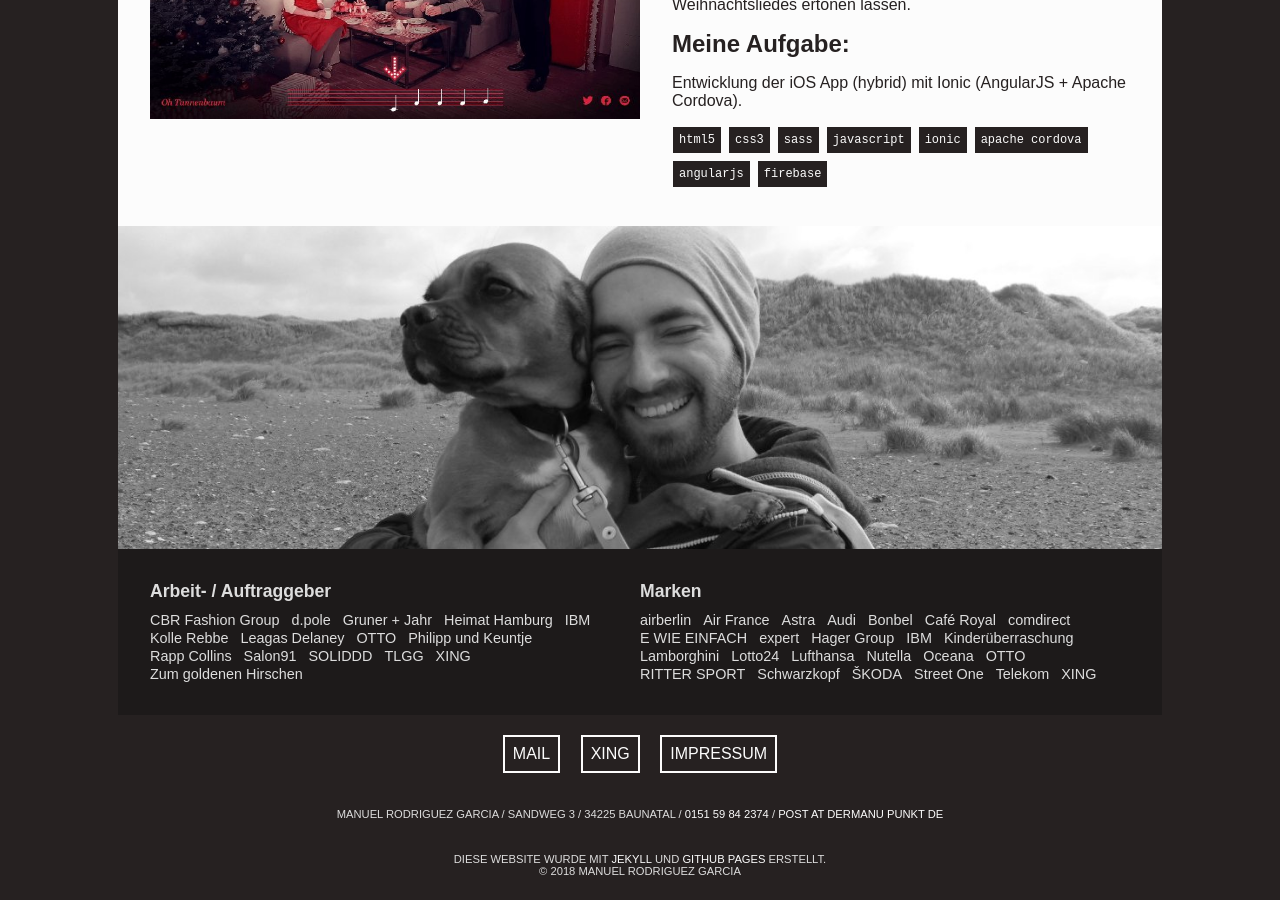
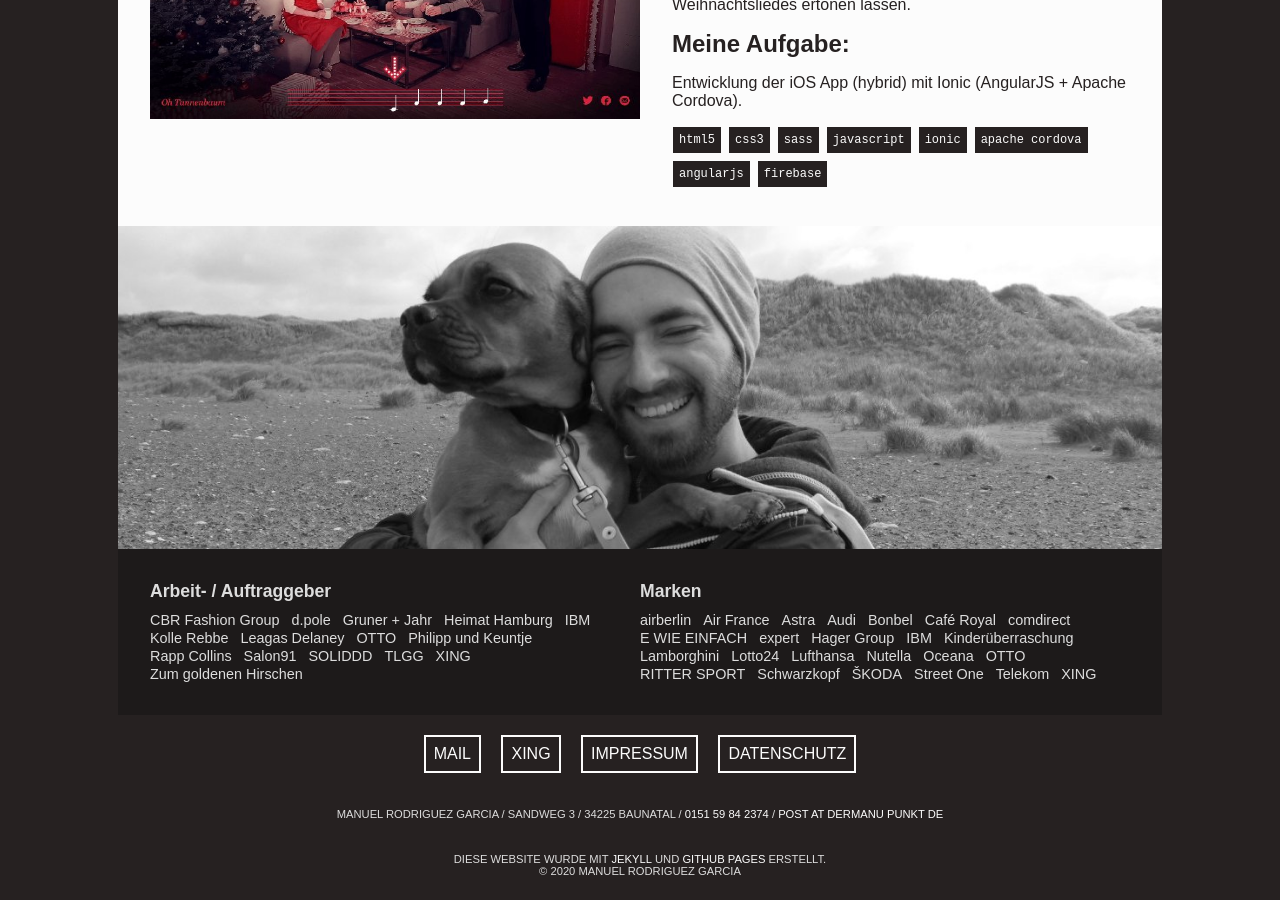
Before and after one commit to manurg/manurg.github.io, a Jekyll site: the page built from index.html, in a window 1280 px wide and 900 px high, scrolled down 7029 px. Built offline with Jekyll 4.4.1, drawn with Linux system fonts in a browser that asks for light colours; some web fonts are replaced.

Commit message:
update footer

```diff
--- a/_includes/footer.html
+++ b/_includes/footer.html
@@ -3,6 +3,7 @@
     <a class="button" href="javascript:window.location.href='mailto:'+['post','dermanu.de'].join('@')">Mail</a>
     <a class="button" href="https://www.xing.com/profile/Manuel_Rodriguez3" target="_blank">Xing</a>
     <a class="button" href="/impressum">Impressum</a>
+    <a class="button" href="/datenschutz">Datenschutz</a>
   </nav>
   <section class="imprint">
     Manuel Rodriguez Garcia / Sandweg 3 / 34225 Baunatal
@@ -12,7 +13,7 @@
   <section class="footnote">
     <p>
       Diese Website wurde mit <a href="http://jekyllrb.com/" target="_blank">jekyll</a> und <a href="https://pages.github.com/" target="_blank">GitHub Pages</a> erstellt.
-      <br>&copy; 2018 Manuel Rodriguez Garcia
+      <br>&copy; 2020 Manuel Rodriguez Garcia
     </p>
   </section>
 </footer>
```
